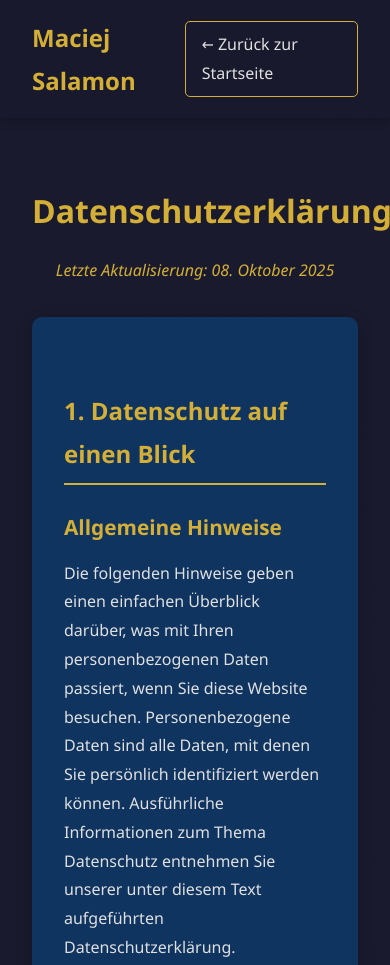
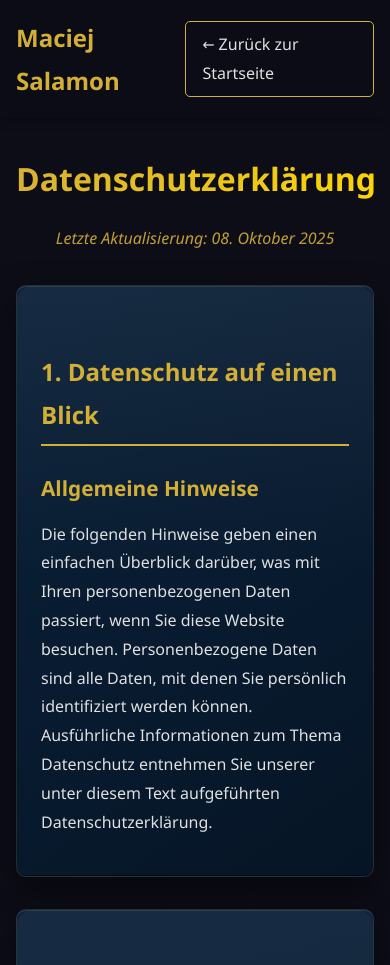
Before and after one commit to macsalamon/AiDubbingPortfolio, a plain HTML site: page dsgvo.html in a window 390 px wide. Shown: the top 965 px of the page. Drawn offline with Linux system fonts and the light colour scheme.

Commit message:
Add files via upload
Style Updates

```diff
--- a/dsgvo.html
+++ b/dsgvo.html
@@ -12,11 +12,11 @@
         }
 
         :root {
-            --primary-color: #1a1a2e;
+            --primary-color: #0d0d17;
             --accent-color: #d4af37;
             --text-light: #e0e0e0;
-            --bg-dark: #16213e;
-            --bg-section: #0f3460;
+            --bg-dark: #0b1020;
+            --bg-section: #081b30;
         }
 
         body {
@@ -28,7 +28,7 @@
         }
 
         header {
-            background: rgba(26, 26, 46, 0.95);
+            background: rgba(13, 13, 23, 0.95);
             backdrop-filter: blur(10px);
             padding: 1rem 0;
             box-shadow: 0 2px 10px rgba(0,0,0,0.3);
@@ -75,11 +75,15 @@
             font-style: italic;
             margin-bottom: 2rem;
             color: var(--accent-color);
+            opacity: 0.9;
         }
 
         h1 {
             font-size: 3rem;
-            color: var(--accent-color);
+            background: linear-gradient(135deg, var(--accent-color), #ffd700);
+            -webkit-background-clip: text;
+            -webkit-text-fill-color: transparent;
+            background-clip: text;
             margin-bottom: 1rem;
             text-align: center;
         }
@@ -101,20 +105,46 @@
         }
 
         .content-box {
-            background: var(--bg-section);
+            background: linear-gradient(145deg, #0a2038 0%, #081b30 50%, #061525 100%);
             padding: 2rem;
-            border-radius: 10px;
+            border-radius: 15px;
             margin-bottom: 2rem;
-            box-shadow: 0 5px 15px rgba(0,0,0,0.3);
+            box-shadow:
+                0 10px 30px rgba(0,0,0,0.5),
+                inset 0 1px 0 rgba(255,255,255,0.1),
+                inset 0 -1px 0 rgba(0,0,0,0.5);
+            border: 1px solid rgba(212, 175, 55, 0.15);
+            position: relative;
+        }
+
+        .content-box::before {
+            content: '';
+            position: absolute;
+            top: 0;
+            left: 0;
+            right: 0;
+            height: 50%;
+            background: linear-gradient(180deg, rgba(255,255,255,0.05) 0%, transparent 100%);
+            border-radius: 15px 15px 0 0;
+            pointer-events: none;
         }
 
         p {
             margin-bottom: 1rem;
+            position: relative;
+            z-index: 1;
+        }
+
+        h2, h3 {
+            position: relative;
+            z-index: 1;
         }
 
         ul {
             margin-left: 2rem;
             margin-bottom: 1rem;
+            position: relative;
+            z-index: 1;
         }
 
         li {
@@ -128,21 +158,6 @@
 
         a:hover {
             text-decoration: underline;
-        }
-
-        .highlight {
-            background: rgba(212, 175, 55, 0.2);
-            padding: 0.25rem 0.5rem;
-            border-radius: 3px;
-            font-weight: bold;
-        }
-
-        .note {
-            background: rgba(255, 193, 7, 0.1);
-            border-left: 4px solid #ffc107;
-            padding: 1rem;
-            margin: 1.5rem 0;
-            border-radius: 5px;
         }
 
         .emphasis {
@@ -165,6 +180,15 @@
             flex-wrap: wrap;
         }
 
+        .footer-links a {
+            color: var(--text-light);
+            text-decoration: none;
+        }
+
+        .footer-links a:hover {
+            color: var(--accent-color);
+        }
+
         @media (max-width: 768px) {
             h1 {
                 font-size: 2rem;
@@ -174,10 +198,27 @@
                 font-size: 1.5rem;
             }
 
+            .container {
+                padding: 2rem 1rem;
+            }
+
+            .content-box {
+                padding: 1.5rem;
+                border-radius: 10px;
+            }
+
+            nav {
+                padding: 0 1rem;
+            }
+
             .footer-links {
                 flex-direction: column;
-                gap: 0.5rem;
+                gap: 1rem;
             }
+        }
+
+        html {
+            scroll-behavior: smooth;
         }
     </style>
 </head>
```
Also changed, not shown: impressum.html (+80 -28 lines), index.html (+59 -18 lines).
